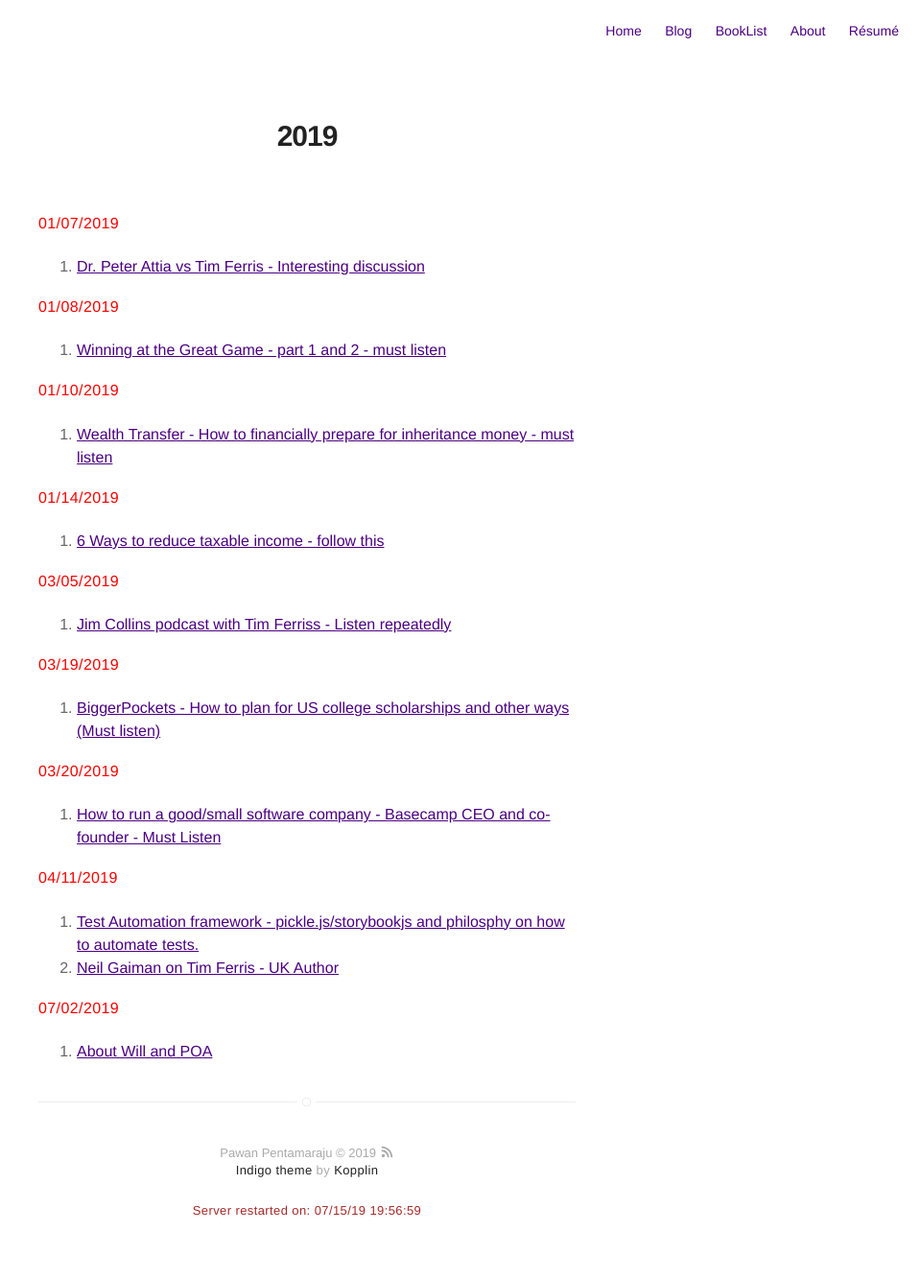
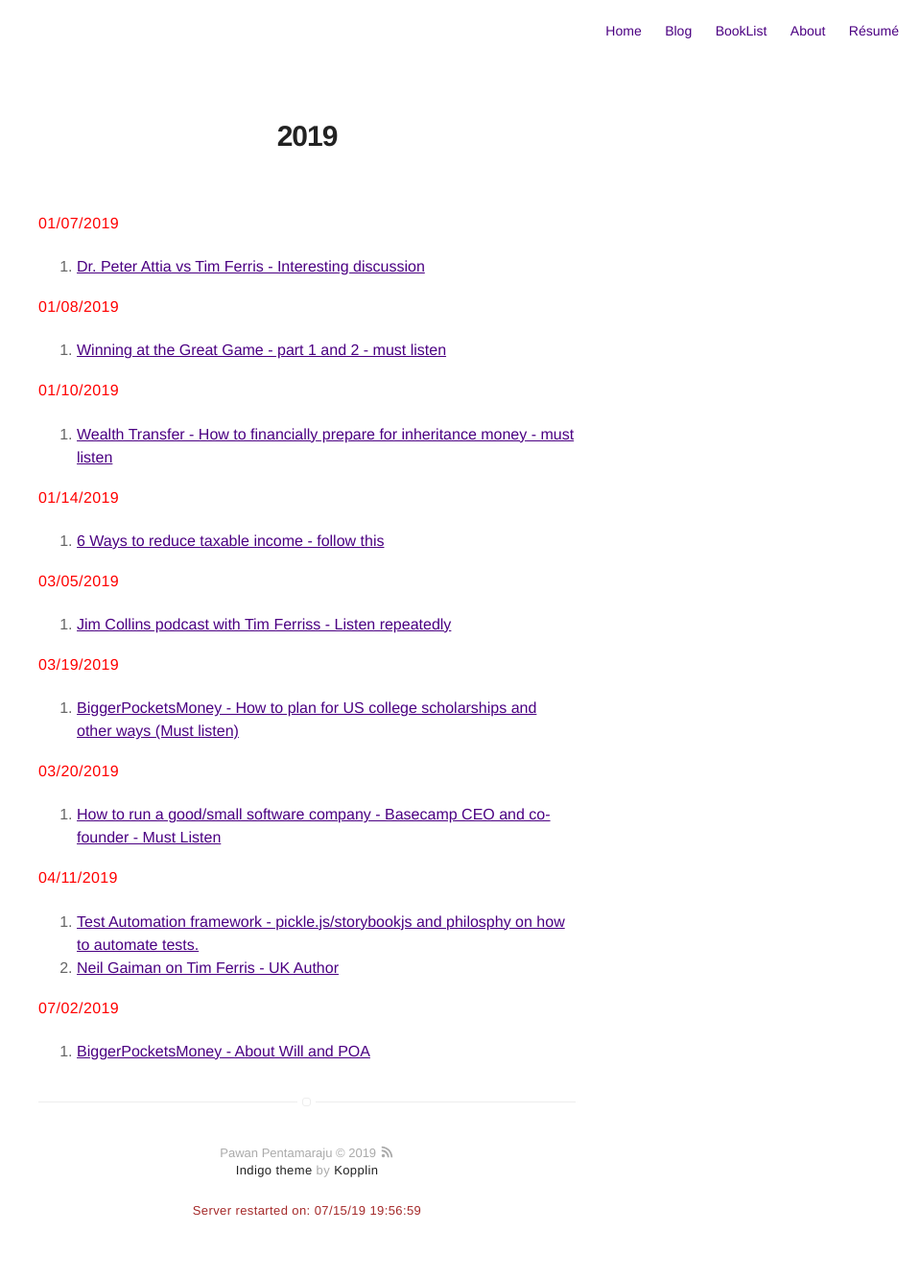
Before and after one commit to pawanpe/pawanpe.github.io, a Jekyll site: the page built from booklist/2019/articlesandvideos.markdown, in a window 1280 px wide. Shown: the whole page at 96% size, without its empty margins (320-1280 px from the left). Built offline with Jekyll 4.4.1, drawn with Linux system fonts in a browser that asks for light colours.

Commit message:
Updating titles.

```diff
--- a/booklist/2019/articlesandvideos.markdown
+++ b/booklist/2019/articlesandvideos.markdown
@@ -27,7 +27,7 @@ layout: page
 
 <b style="color: red">03/19/2019</b>
 
-1. [BiggerPockets - How to plan for US college scholarships and other ways (Must listen)](https://www.biggerpockets.com/blog/biggerpockets-money-podcast-64-scholarships-ways-pay-college-zach-gautier/)
+1. [BiggerPocketsMoney - How to plan for US college scholarships and other ways (Must listen)](https://www.biggerpockets.com/blog/biggerpockets-money-podcast-64-scholarships-ways-pay-college-zach-gautier/)
 
 <b style="color: red">03/20/2019</b>
 
@@ -40,4 +40,4 @@ layout: page
 
 <b style="color: red">07/02/2019</b>
 
-1. [About Will and POA](https://www.biggerpockets.com/blog/biggerpockets-money-podcast-78)
+1. [BiggerPocketsMoney - About Will and POA](https://www.biggerpockets.com/blog/biggerpockets-money-podcast-78)
```
